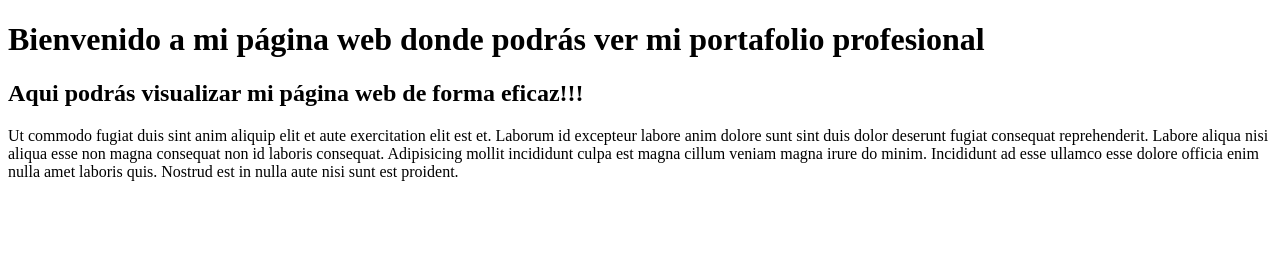
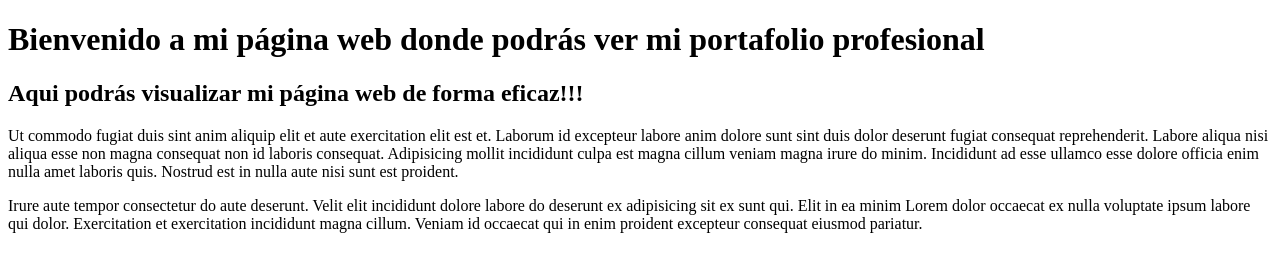
Before and after one commit to jhonherrera7/pagina-web, a plain HTML site: page index.html in a window 1280 px wide. Drawn offline with Linux system fonts and the light colour scheme.

Commit message:
Faltaba otro parrafo
Faltaba otro parrafo para explicar mejor en que consiste la pagina web

```diff
--- a/index.html
+++ b/index.html
@@ -18,6 +18,13 @@
         minim. Incididunt ad esse ullamco esse dolore officia enim nulla amet laboris quis. Nostrud est in nulla aute
         nisi sunt est proident.
     </p>
+    <p>
+        Irure aute tempor consectetur do aute deserunt. Velit elit incididunt dolore labore do deserunt ex adipisicing
+        sit ex sunt qui. Elit in ea minim Lorem dolor occaecat ex nulla voluptate ipsum labore qui dolor. Exercitation
+        et exercitation incididunt magna cillum. Veniam id occaecat qui in enim proident excepteur consequat eiusmod
+        pariatur.
+    </p>
+
 
 </body>
 
```
